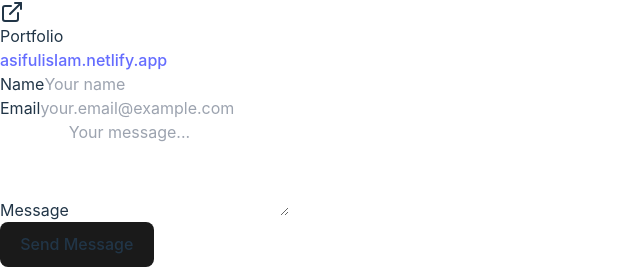
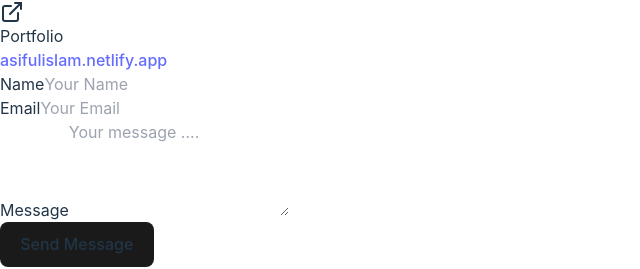
Before and after one commit to MdAsifulIslam/portfolio, a React (Vite) app: page / in a window 1280 px wide. Shown: the part 2464-2733 px from the top of the page, without its empty margins (0-640 px from the left). Built offline with nearby package versions, Linux system fonts and the light colour scheme; the HTML template or start-up script is replaced by a standard one.

Commit message:
Update placeholders in form fields for consistency

```diff
--- a/src/App.jsx
+++ b/src/App.jsx
@@ -319,7 +319,7 @@ export default function Portfolio() {
                     value={formData.name}
                     onChange={(e) => setFormData({...formData, name: e.target.value})}
                     className="w-full px-3 sm:px-4 py-2 sm:py-3 bg-slate-800 border border-slate-600 rounded-lg focus:outline-none focus:border-cyan-400 transition-colors text-sm sm:text-base"
-                    placeholder="Your name"
+                    placeholder="Your Name"
                   />
                 </div>
                 <div>
@@ -329,7 +329,7 @@ export default function Portfolio() {
                     value={formData.email}
                     onChange={(e) => setFormData({...formData, email: e.target.value})}
                     className="w-full px-3 sm:px-4 py-2 sm:py-3 bg-slate-800 border border-slate-600 rounded-lg focus:outline-none focus:border-cyan-400 transition-colors text-sm sm:text-base"
-                    placeholder="your.email@example.com"
+                    placeholder="Your Email"
                   />
                 </div>
                 <div>
@@ -339,7 +339,7 @@ export default function Portfolio() {
                     onChange={(e) => setFormData({...formData, message: e.target.value})}
                     rows="4"
                     className="w-full px-3 sm:px-4 py-2 sm:py-3 bg-slate-800 border border-slate-600 rounded-lg focus:outline-none focus:border-cyan-400 transition-colors resize-none text-sm sm:text-base"
-                    placeholder="Your message..."
+                    placeholder="Your message ...."
                   />
                 </div>
                 <button
```
